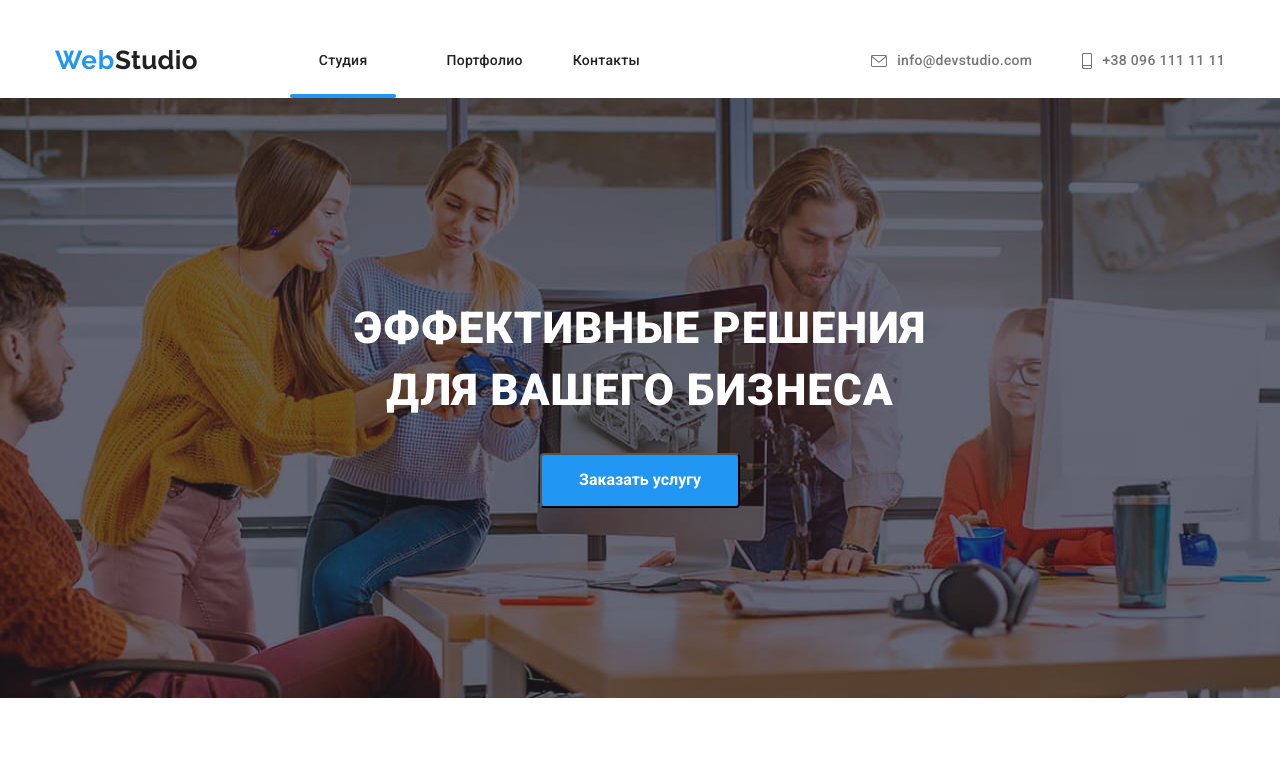
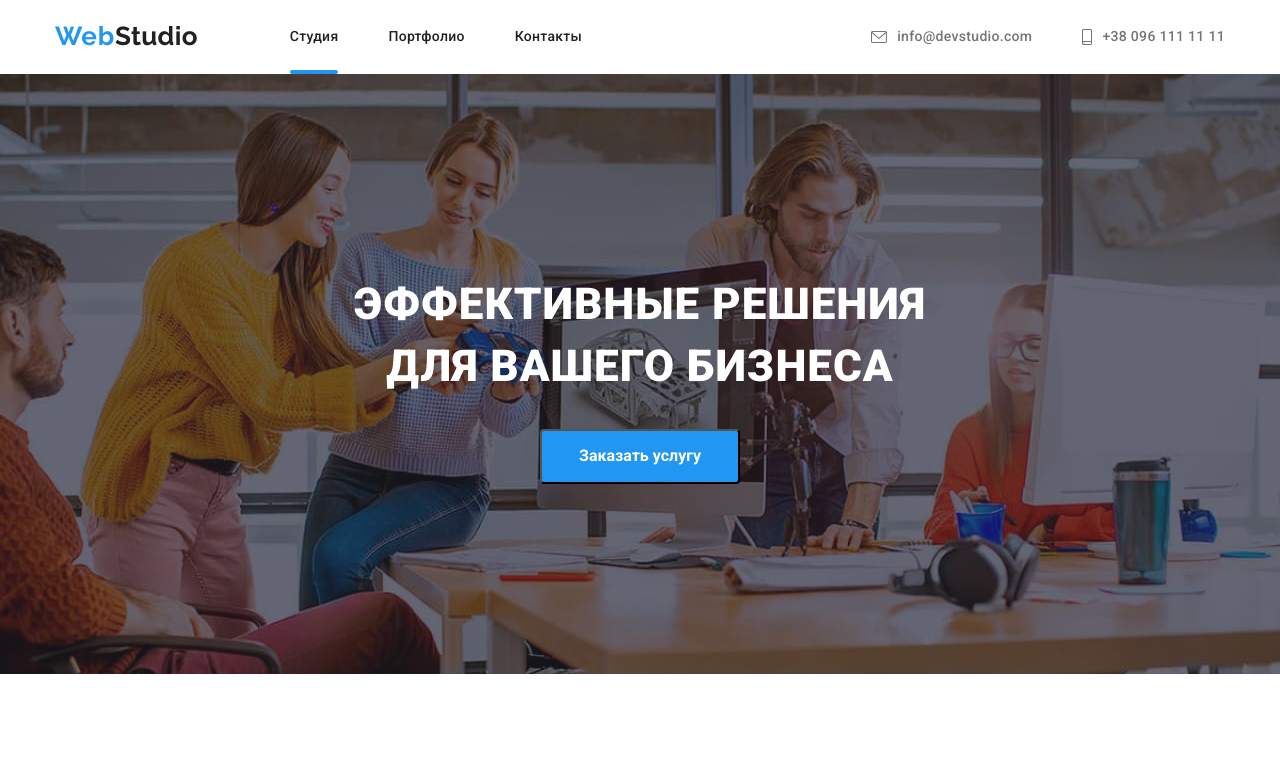
Before and after one commit to Irina1234567890/goit-markup-hw-05, a plain HTML site: page index.html in a window 1280 px wide. Shown: the top 774 px of the page. Drawn offline with Linux system fonts and the light colour scheme.

Commit message:
изменение падингов

```diff
--- a/css/main.css
+++ b/css/main.css
@@ -27,7 +27,7 @@ a {
 }
 
 .header {
-    padding-top: 24px;
+    /*padding-top: 24px;*/
     /*padding-bottom: 25px;*/
 
 }
@@ -108,12 +108,15 @@ a .span {
 .current {
     position: relative;
     padding: 29px;
+    padding-left: 0;
+    padding-right: 0;
 }
 .current::after {
     position: absolute;
     content: '';
     left: 0;
     bottom: 0;
+    display: block;
     height: 4px;
     width: 100%;
     background-color: var(--accent-color);
```
